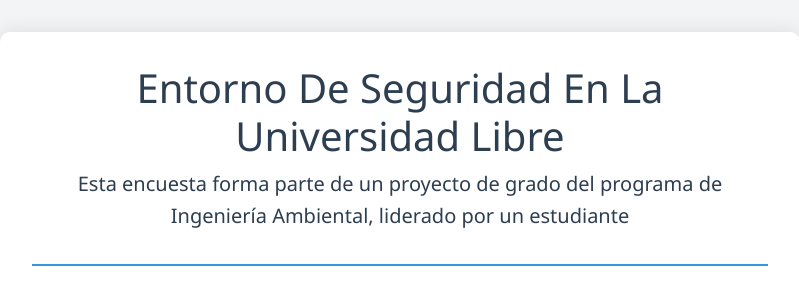
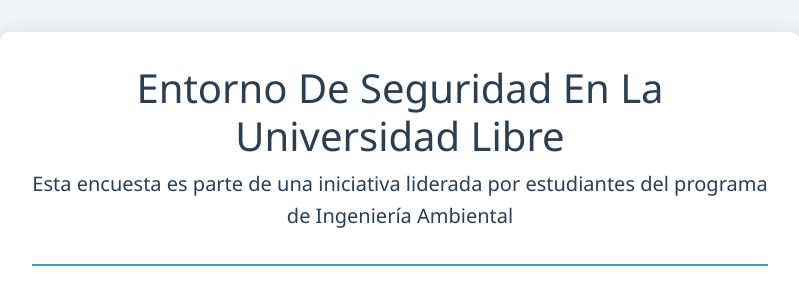
Before and after one commit to Josesitobb/MapaWeb, a PHP site: page / in a window 1280 px wide. Shown: the top 296 px of the page, without its empty margins (240-1039 px from the left). Run offline with PHP 8.4, Linux system fonts and the light colour scheme; some libraries are stand-ins or nearby versions.

Commit message:
Despliegue #5

```diff
--- a/index.php
+++ b/index.php
@@ -15,7 +15,8 @@
     <!-- Encabezado del formulario -->
     <header class="form-header">
       <h1>Entorno De Seguridad En La Universidad Libre</h1>
-      <p class="lead">Esta encuesta forma parte de un proyecto de grado del programa de Ingeniería Ambiental, liderado por un estudiante </p>
+      <p class="lead"> Esta encuesta es parte de una iniciativa liderada por estudiantes del programa de Ingeniería Ambiental</p>
+
     </header>
 
     <!-- Formulario principal -->
@@ -228,7 +229,7 @@
             <legend class="h4 mb-3">Descripción de eventos de inseguridad</legend>
             <!-- En cual de los siguentes sectores fue victima de hurto? (señale en el mapa tantos como hayan ocurrido) -->
             <div class="mb-3">
-              <label for="Fechayhora" class="form-label required-field">11. ¿En cual de los siguentes sectores fue victima de hurto? (señale en el mapa tantos como hayan ocurrido)</label>
+              <label for="Fechayhora" class="form-label required-field">11. ¿En qué sitio específico fue víctima ? </label><br>
               <label class="form-label required-field">Ubicación del incidente</label>
               <button type="button" class="btn btn-map w-100" data-bs-toggle="modal" data-bs-target="#mapaModal">
                 <i class="bi bi-map"></i> Seleccionar ubicación en el mapa
```
